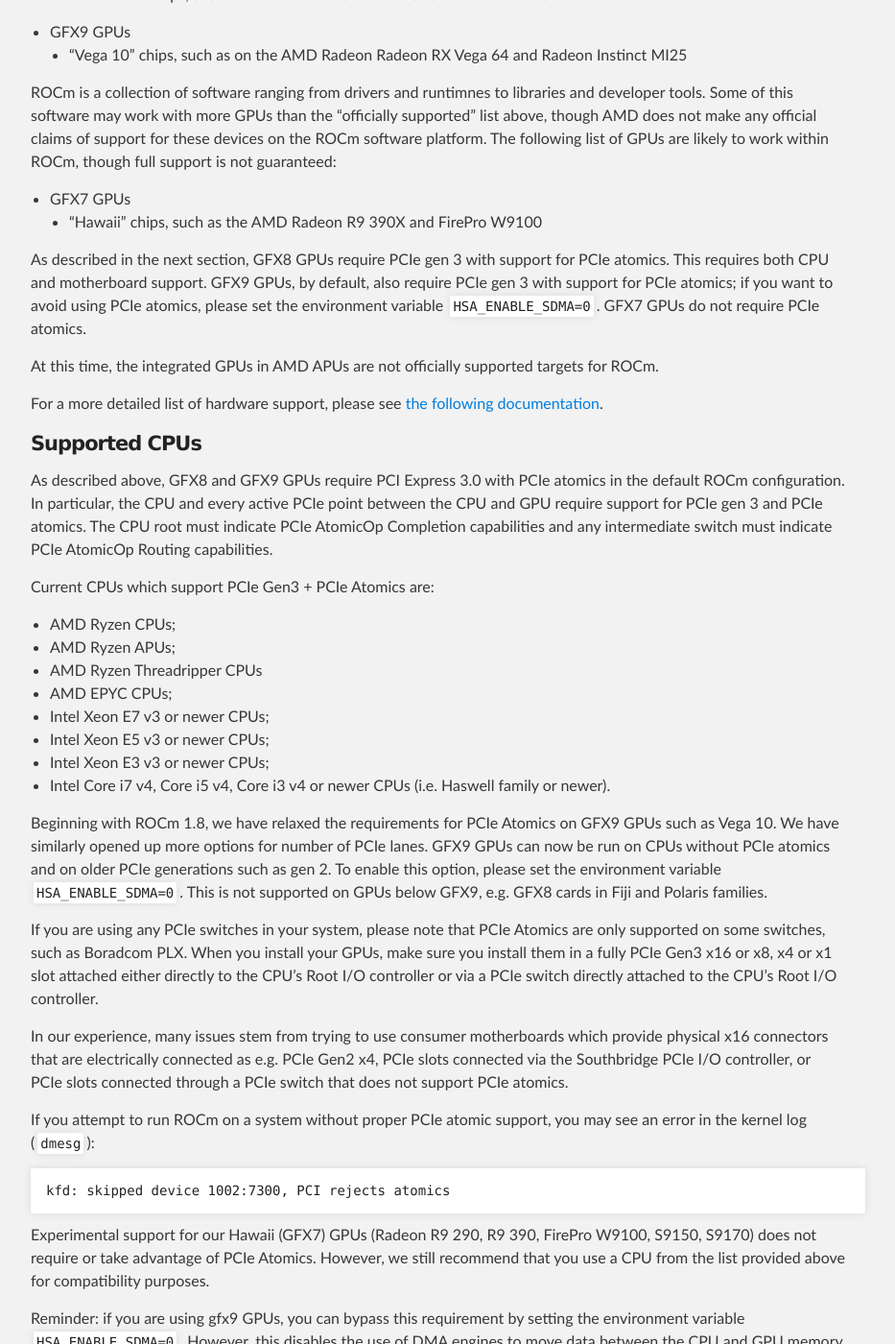
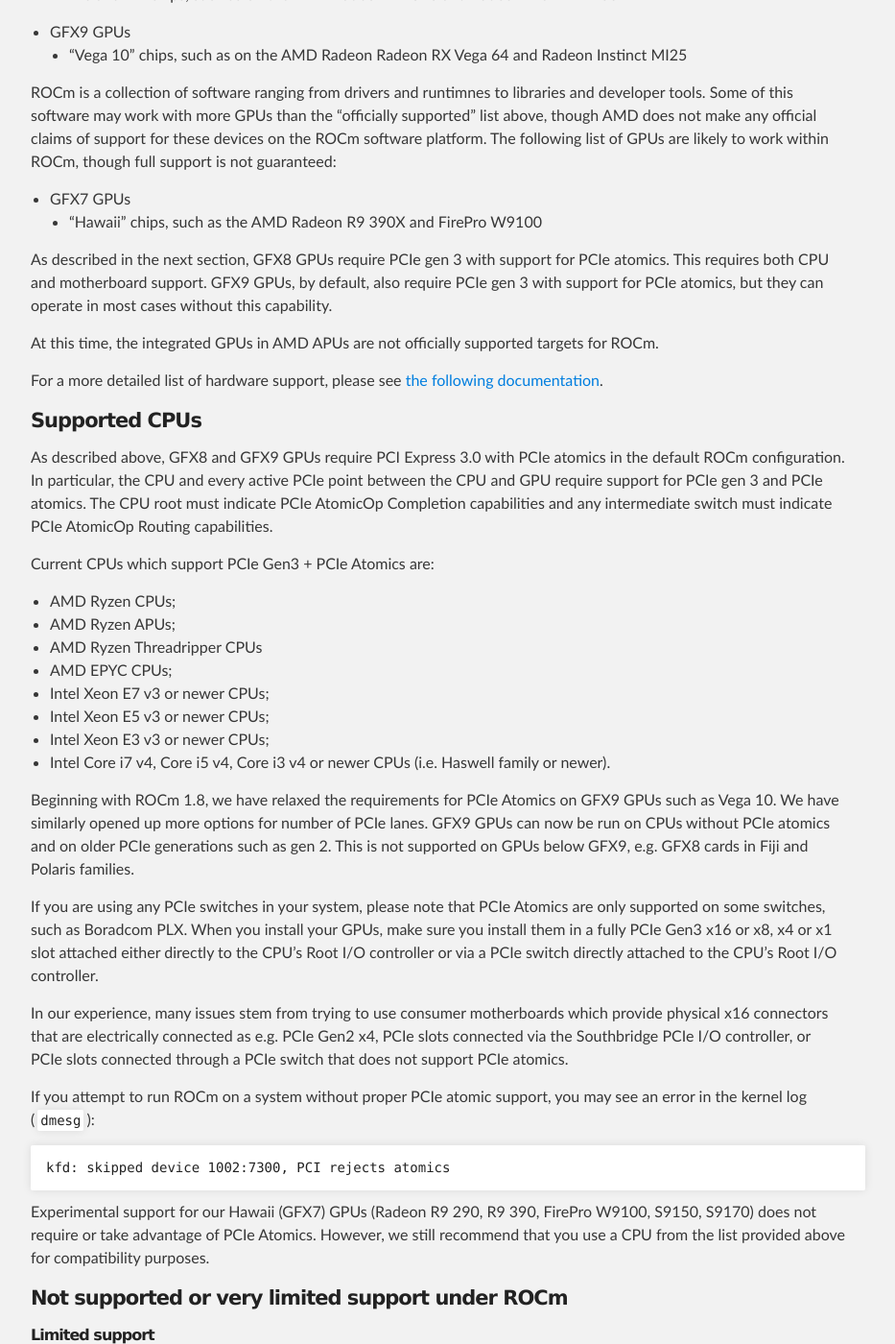
Before and after one commit to ROCm/ROCm.github.io, a Jekyll site: the page built from ROCmInstall.md, in a window 1280 px wide and 1400 px high, scrolled down 1071 px. Shown: the whole window at 96% size, without its empty margins (183-1116 px from the left). Built offline with Jekyll 4.4.1, drawn with Linux system fonts in a browser that asks for light colours; some of the changed text lies outside the part shown.

Commit message:
Update ROCmInstall.md

````diff
--- a/ROCmInstall.md
+++ b/ROCmInstall.md
@@ -37,7 +37,7 @@
   * GFX7 GPUs
     * "Hawaii" chips, such as the AMD Radeon R9 390X and FirePro W9100
 
-As described in the next section, GFX8 GPUs require PCIe gen 3 with support for PCIe atomics. This requires both CPU and motherboard support. GFX9 GPUs, by default, also require PCIe gen 3 with support for PCIe atomics; if you want to avoid using PCIe atomics, please set the environment variable `HSA_ENABLE_SDMA=0`. GFX7 GPUs do not require PCIe atomics.
+As described in the next section, GFX8 GPUs require PCIe gen 3 with support for PCIe atomics. This requires both CPU and motherboard support. GFX9 GPUs, by default, also require PCIe gen 3 with support for PCIe atomics, but they can operate in most cases without this capability.
 
 At this time, the integrated GPUs in AMD APUs are not officially supported targets for ROCm.
 
@@ -61,7 +61,6 @@
 Beginning with ROCm 1.8, we have relaxed the requirements for PCIe Atomics on GFX9 GPUs such as Vega 10.
 We have similarly opened up more options for number of PCIe lanes.
 GFX9 GPUs can now be run on CPUs without PCIe atomics and on older PCIe generations such as gen 2.
-To enable this option, please set the environment variable `HSA_ENABLE_SDMA=0`.
 This is not supported on GPUs below GFX9, e.g. GFX8 cards in Fiji and Polaris families.
 
 If you are using any PCIe switches in your system, please note that PCIe Atomics are only supported on some switches, such as Boradcom PLX.
@@ -78,9 +77,6 @@
 Experimental support for our Hawaii (GFX7) GPUs (Radeon R9 290, R9 390, FirePro W9100, S9150, S9170)
 does not require or take advantage of PCIe Atomics. However, we still recommend that you use a CPU
 from the list provided above for compatibility purposes.
-
-Reminder: if you are using gfx9 GPUs, you can bypass this requirement by setting the environment variable `HSA_ENABLE_SDMA=0`.
-However, this disables the use of DMA engines to move data between the CPU and GPU memory. This can reduce performance.
 
 #### Not supported or very limited support under ROCm
 ###### Limited support
@@ -212,14 +208,6 @@
 ```
 
 If you have an [Install Issue](https://rocm.github.io/install_issues.html) please read this FAQ .
-
-###### Vega10 users who want to run ROCm on a system that does not support PCIe atomics must set HSA_ENABLE_SDMA=0
-
-Currently, if you want to run ROCm on a Vega10 GPU (GFX9) on a system without PCIe atomics, you must turn off SDMA functionality.
-
-```shell
-export HSA_ENABLE_SDMA=0
-```
 
 ###### Performing an OpenCL-only Installation of ROCm
 
@@ -380,13 +368,6 @@
 ```shell
 sudo yum update
 ```
-###### Vega10 users who want to run ROCm on a system that does not support PCIe atomics must set HSA_ENABLE_SDMA=0
-
-Currently, if you want to run ROCm on a Vega10 GPU (GFX9) on a system without PCIe atomics, you must turn off SDMA functionality.
-
-```shell
-export HSA_ENABLE_SDMA=0
-```
 
 ###### Performing an OpenCL-only Installation of ROCm
 
@@ -423,11 +404,3 @@
 #### HipCaffe is supported on single GPU configurations
 
 #### The ROCm SMI library calls to rsmi_dev_power_cap_set() and rsmi_dev_power_profile_set() will not work for all but the first gpu in multi-gpu set ups.
-
-#### Vega10 users who want to run ROCm on a system that does not support PCIe atomics must set HSA_ENABLE_SDMA=0
-
-Currently, if you want to run ROCm on a Vega10 GPU (GFX9) on a system without PCIe atomics, you must turn off SDMA functionality.
-
-```shell
-export HSA_ENABLE_SDMA=0
-```
````
